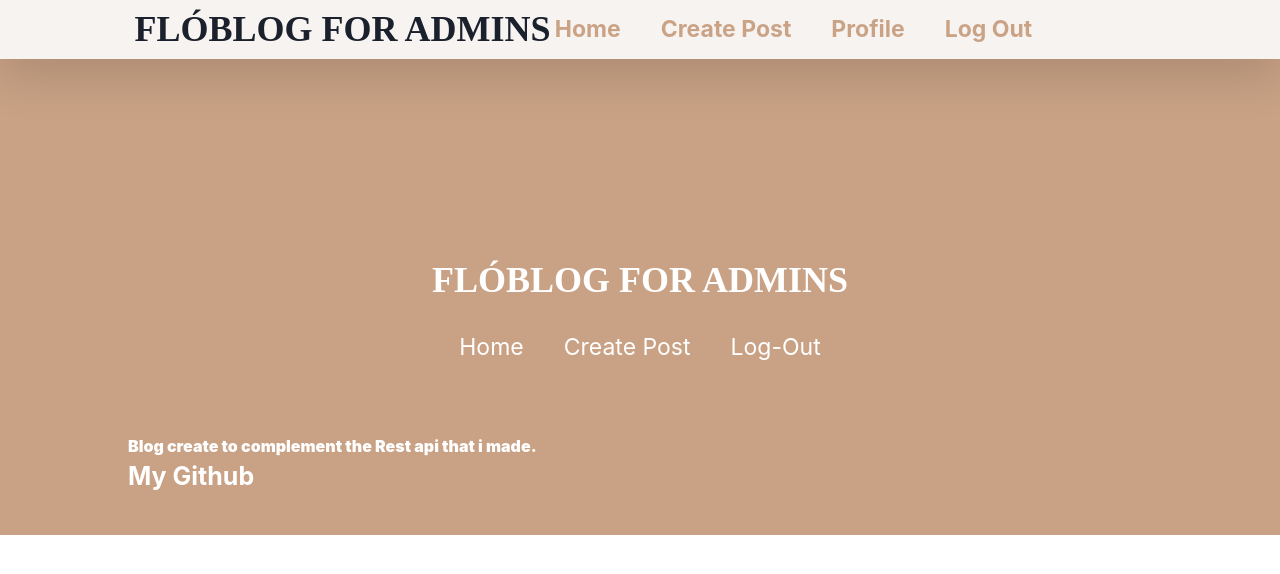
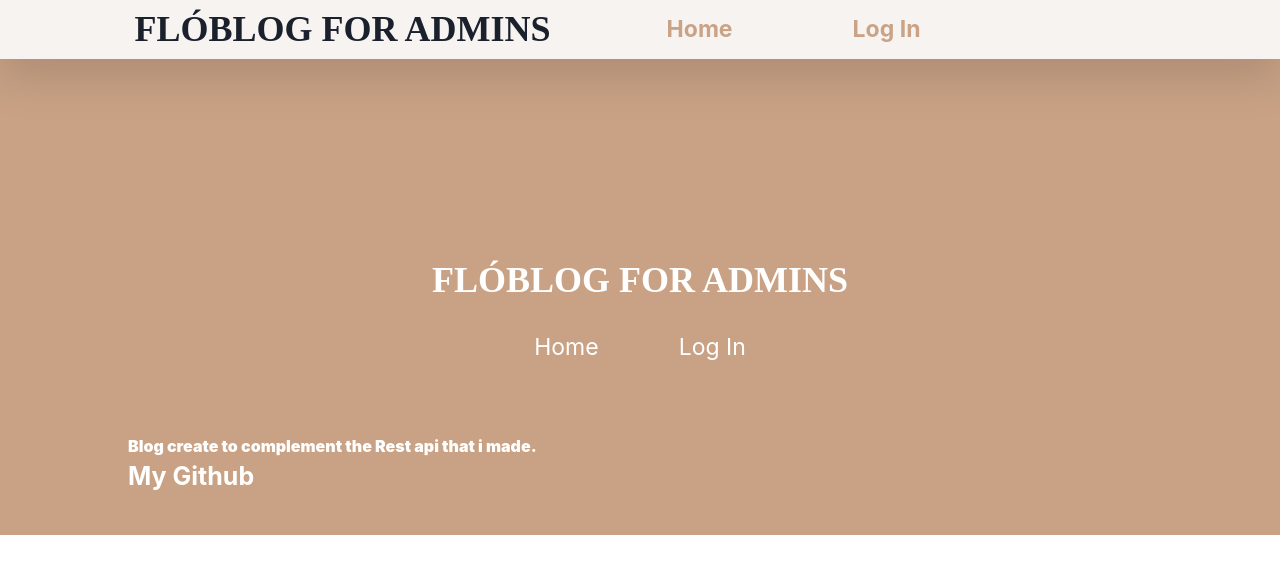
Before and after one commit to Flo-314/MERN-BLOG-ADMINFRONTEND, a React (Vite) app: page /Sign-Up in a window 1280 px wide. Shown: the top 574 px of the page. Built offline with nearby package versions, Linux system fonts and the light colour scheme; some icons are missing; a web font is replaced by a local one.

Commit message:
git nav header dinamico hecho

```diff
--- a/src/App.jsx
+++ b/src/App.jsx
@@ -38,7 +38,7 @@ function App() {
   return (
     <BrowserRouter>
       <ChakraProvider theme={theme}>
-        <Header />
+        <Header User={User} />
         <Routes>
           <Route element={<Home User={User} />} path="/" />
           <Route element={<PostForm User={User} />} path="/createPost" />
@@ -47,7 +47,7 @@ function App() {
           <Route element={<Profile User={User} />} path="/Profile" />
           <Route element={<SignUpForm User={User} />} path="/Sign-Up" />
         </Routes>
-        <Footer />
+        <Footer User={User} />
       </ChakraProvider>
     </BrowserRouter>
   );
--- a/src/components/Footer/Footer.jsx
+++ b/src/components/Footer/Footer.jsx
@@ -2,7 +2,7 @@ import {Box, Flex, Heading, Link, Text} from "@chakra-ui/react";
 import {LogoGithubIcon} from "chakra-ui-ionicons";
 import {Link as RouteLink} from "react-router-dom";
 
-function Footer() {
+function Footer({User}) {
   return (
     <footer>
       <Box bg={"secondary.light"}>
@@ -30,14 +30,24 @@ function Footer() {
                   </Link>
                 </li>
                 <li>
-                  <Link as={RouteLink} to={"/posts"}>
-                    Create Post
-                  </Link>
+                  {User !== undefined && (
+                    <Link as={RouteLink} to={"/posts"}>
+                      Create Post
+                    </Link>
+                  )}
                 </li>
                 <li>
-                  <Link as={RouteLink} to={"/about"}>
-                    Log-Out
-                  </Link>
+                  {User ? (
+                    <Link as={RouteLink} to={"/Log-Out"}>
+                      {" "}
+                      Log Out
+                    </Link>
+                  ) : (
+                    <Link as={RouteLink} to={"/Log-In"}>
+                      {" "}
+                      Log In
+                    </Link>
+                  )}
                 </li>
               </Flex>
             </ul>
--- a/src/components/Header/Nav.jsx
+++ b/src/components/Header/Nav.jsx
@@ -3,7 +3,7 @@ import {Menu, MenuButton, MenuList, MenuItem, Button} from "@chakra-ui/react";
 import {ChevronDownIcon} from "chakra-ui-ionicons";
 import {Link as RouteLink} from "react-router-dom";
 
-function Nav() {
+function Nav({User}) {
   return (
     <nav>
       <ul>
@@ -36,6 +36,7 @@ function Nav() {
               </MenuItem>
               <MenuItem>
                 <h3>
+                  {User !== undefined && (
                     <Link
                       as={RouteLink}
                       className="primaryStrong"
@@ -46,10 +47,12 @@ function Nav() {
                     >
                       Create Post
                     </Link>
+                  )}
                 </h3>
               </MenuItem>
               <MenuItem>
                 <h3>
+                  {User ? (
                     <Link
                       as={RouteLink}
                       className="primaryStrong"
@@ -58,12 +61,27 @@ function Nav() {
                       fontWeight={"bold"}
                       to={"/Log-Out"}
                     >
+                      {" "}
                       Log Out
                     </Link>
+                  ) : (
+                    <Link
+                      as={RouteLink}
+                      className="primaryStrong"
+                      color={"primary.strong"}
+                      fontSize={23}
+                      fontWeight={"bold"}
+                      to={"/Log-In"}
+                    >
+                      {" "}
+                      Log In
+                    </Link>
+                  )}
                 </h3>
               </MenuItem>
               <MenuItem>
                 <h3>
+                  {User !== undefined && (
                     <Link
                       as={RouteLink}
                       className="primaryStrong"
@@ -74,6 +92,7 @@ function Nav() {
                     >
                       Profile
                     </Link>
+                  )}
                 </h3>
               </MenuItem>
             </MenuList>
@@ -95,23 +114,35 @@ function Nav() {
           </li>
           <li>
             <h3>
+              {User !== undefined && (
                 <Link as={RouteLink} to={"/createPost"}>
                   Create Post
                 </Link>
+              )}
             </h3>
           </li>
           <li>
             <h3>
+              {User !== undefined && (
                 <Link as={RouteLink} to={"/Profile"}>
                   Profile
                 </Link>
+              )}
             </h3>
           </li>
           <li>
             <h3>
+              {User ? (
                 <Link as={RouteLink} to={"/Log-Out"}>
-                Log Out{" "}
+                  {" "}
+                  Log Out
                 </Link>
+              ) : (
+                <Link as={RouteLink} to={"/Log-In"}>
+                  {" "}
+                  Log In
+                </Link>
+              )}
             </h3>
           </li>
         </Flex>
```
Also changed, not shown: 1 other file (tests, documents, lock files or other folders). Lines whose indentation alone changed are shown as unchanged.
